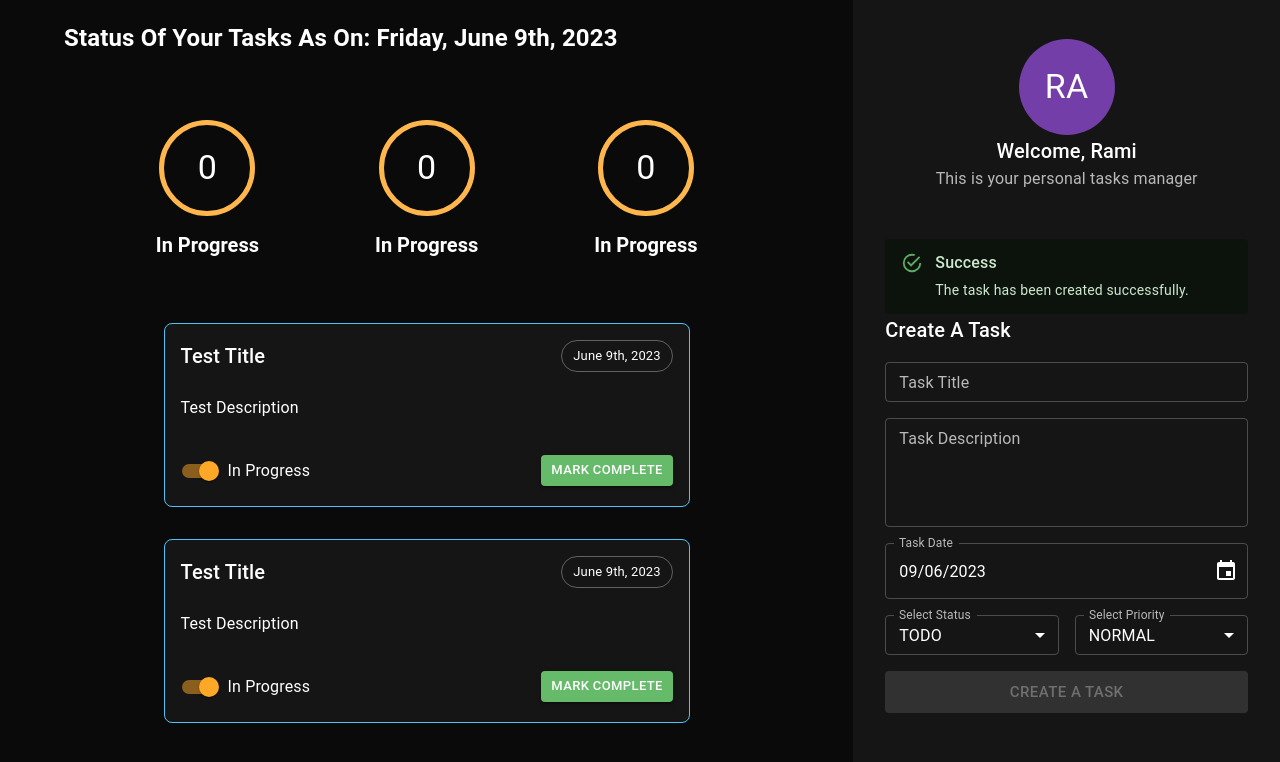
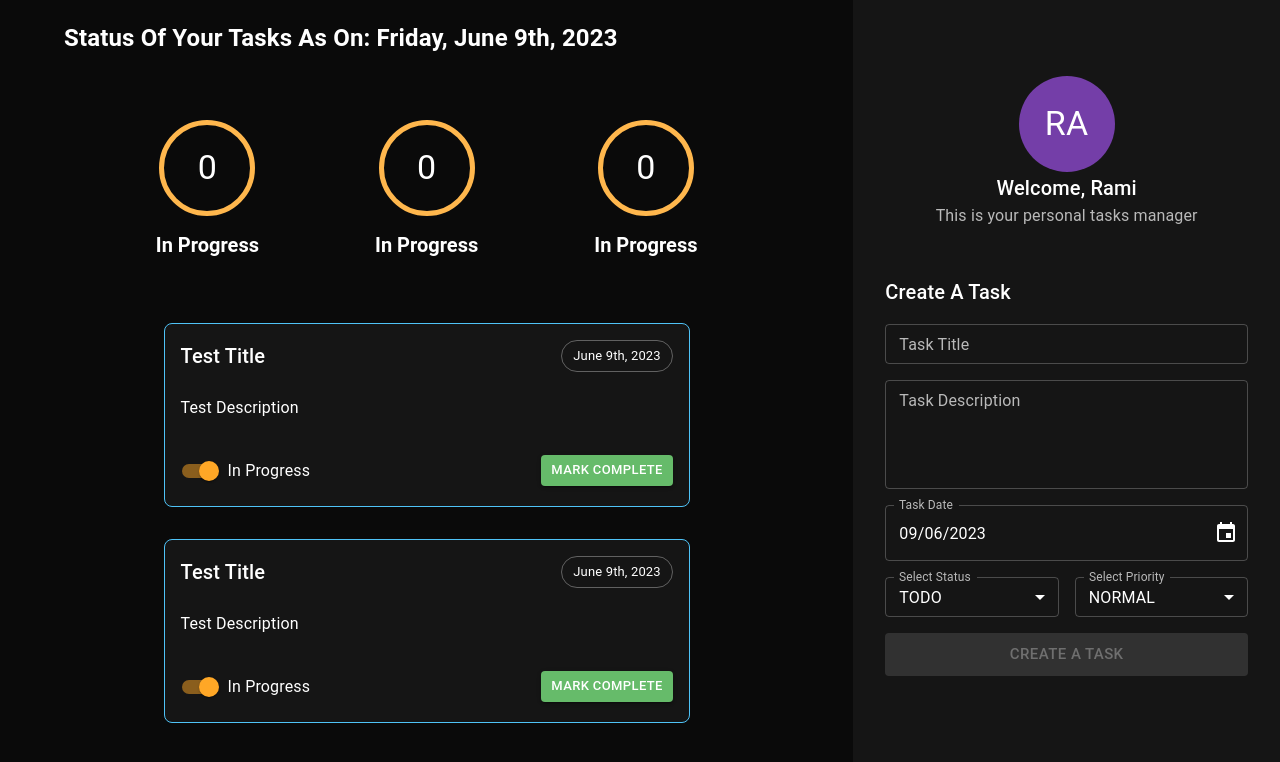
Before and after one commit to ramichabchoub/practice-typescript-client, a React (Vite) app: page / in a window 1280 px wide. Shown: the top 762 px of the page. Built offline with nearby package versions, Linux system fonts and the light colour scheme.

Commit message:
display info for creating

```diff
--- a/src/components/createTaskForm/createTaskForm.tsx
+++ b/src/components/createTaskForm/createTaskForm.tsx
@@ -1,4 +1,9 @@
-import { FC, ReactElement, useState } from 'react';
+import {
+  FC,
+  ReactElement,
+  useState,
+  useEffect,
+} from 'react';
 import { useMutation } from '@tanstack/react-query';
 import {
   Box,
@@ -34,6 +39,8 @@ export const CreateTaskForm: FC = (): ReactElement => {
   const [taskPriority, setTaskPriority] = useState<string>(
     Priority.NORMAL,
   );
+  const [showSuccessAlert, setShowSuccessAlert] =
+    useState<boolean>(false);
 
   const createTaskMutation = useMutation(
     (data: ICreateTask) =>
@@ -58,6 +65,18 @@ export const CreateTaskForm: FC = (): ReactElement => {
     createTaskMutation.mutate(task);
   };
 
+  useEffect(() => {
+    if (createTaskMutation.isSuccess) {
+      setShowSuccessAlert(true);
+    }
+    const timeout = setTimeout(() => {
+      setShowSuccessAlert(false);
+    }, 3000);
+    return () => {
+      clearTimeout(timeout);
+    };
+  }, [createTaskMutation.isSuccess]);
+
   return (
     <Box
       display="flex"
@@ -67,6 +86,7 @@ export const CreateTaskForm: FC = (): ReactElement => {
       px={4}
       my={6}
     >
+      {showSuccessAlert && (
         <Alert
           severity="success"
           sx={{ width: '100%', marginBottom: '16' }}
@@ -74,7 +94,7 @@ export const CreateTaskForm: FC = (): ReactElement => {
           <AlertTitle>Success</AlertTitle>
           The task has been created successfully.
         </Alert>
-
+      )}
       <Typography mb={2} variant="h6" component={'h2'}>
         Create A Task
       </Typography>
--- a/src/helpers/sendApiRequest.ts
+++ b/src/helpers/sendApiRequest.ts
@@ -34,5 +34,11 @@ export const sendApiRequest = async <T>(
     const message = `An error occured while sending the request: ${response.status}.`;
     throw new Error(message);
   }
+  // ! WARNING
+  await pause(3000);
   return (await response.json()) as Promise<T>;
 };
+
+// ! ONLY USED FOR TESTING
+const pause = (ms: number) =>
+  new Promise((resolve) => setTimeout(resolve, ms));
```
Lines whose indentation alone changed are shown as unchanged.
